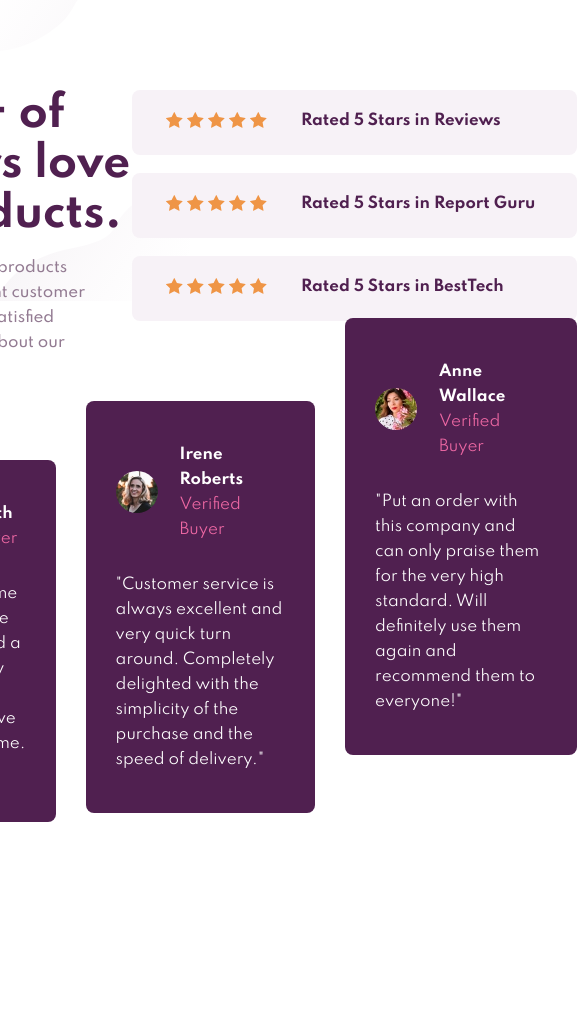
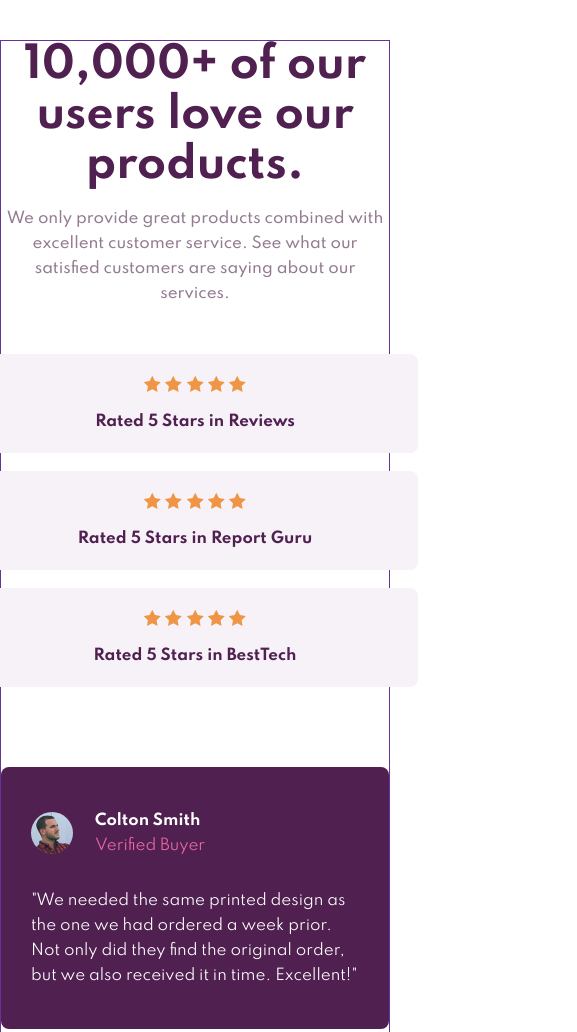
Before and after one commit to Jerry-Reis/FrontEnd-Mentor-Challenge-05-Social-Proof-Section, a plain HTML site: page index.html in a window 390 px wide. Shown: the top 1032 px of the page, 577 px wide, since content can reach past the window. Before the commit the page ends 844 px from the top, so only its background shows below. Drawn offline with Linux system fonts and the light colour scheme.

Commit message:
Changes in mobile version

```diff
--- a/css/style.css
+++ b/css/style.css
@@ -209,3 +209,75 @@ body {
     font-style: normal;
     line-height: 2.5rem;
 }
+
+@media (max-width: 1024px) {
+    .backg-top,
+    .backg-bottom {
+        display: none;
+    }
+
+    .container {
+        top: 0;
+        max-width: 390px;
+        height: auto;
+        margin: 4rem;
+
+        border: 1px solid rebeccapurple;
+    }
+
+    .top {
+        display: flex;
+        flex-direction: column;
+        justify-content: center;
+
+        height: auto;
+    }
+
+    .title {
+        margin-bottom: 4.8rem;
+    }
+
+    .title h1,
+    p {
+        text-align: center;
+    }
+
+    .ratings {
+        width: auto;
+    }
+
+    .rating {
+        flex-direction: column;
+        align-items: center;
+
+        padding-left: 0;
+    }
+
+    .rating ul {
+        margin: 0rem 0rem 1.6rem 0rem;
+    }
+
+    .rating:nth-child(1),
+    .rating:nth-child(2),
+    .rating:nth-child(3) {
+        align-self: auto;
+    }
+
+    .cards {
+        display: flex;
+        flex-direction: column;
+        justify-content: center;
+
+        height: auto;
+    }
+
+    .card:nth-child(1),
+    .card:nth-child(2),
+    .card:nth-child(3) {
+        align-self: center;
+    }
+
+    .card:nth-child(2) {
+        margin: 2rem 0rem;
+    }
+}
```
Also changed, not shown: 4 other files.
